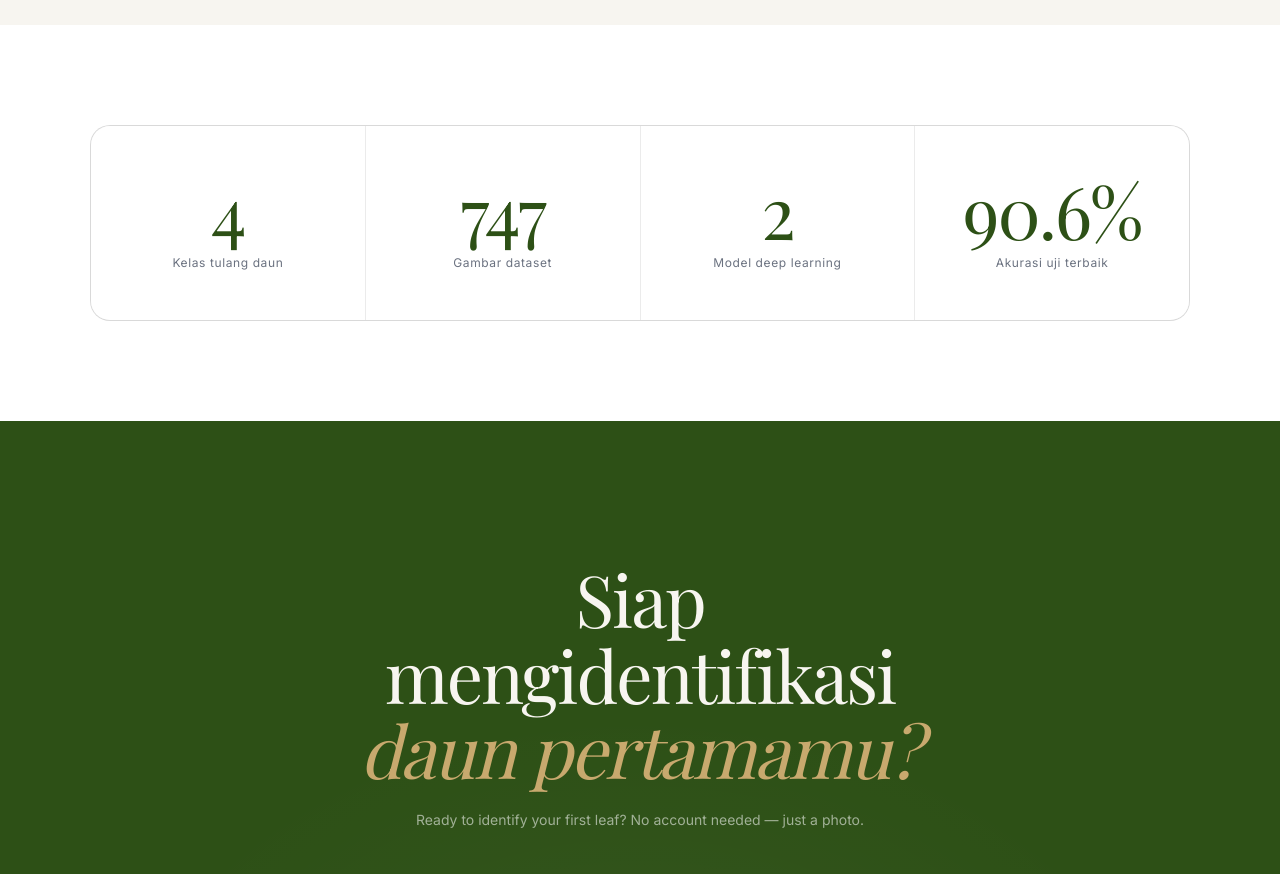
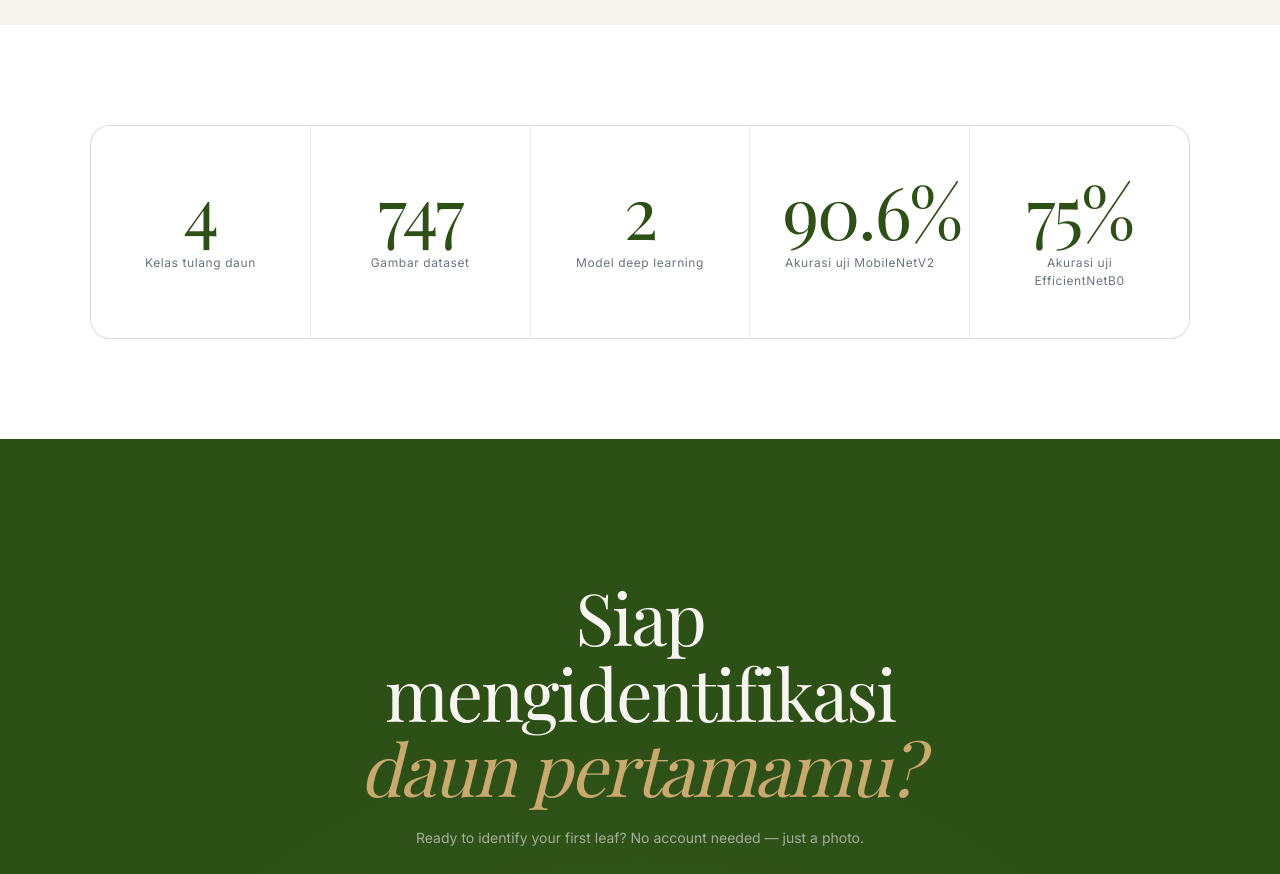
Before and after one commit to dindaatikah211/leaf-venation-frontend, a Next.js app: page / in a window 1280 px wide. Shown: the part 3360-4234 px from the top of the page. Built offline with nearby package versions, Linux system fonts and the light colour scheme; a web font is replaced by a local one.

Commit message:
fix(landing): show accuracy for both models

```diff
--- a/src/features/landing/constants/Landing.ts
+++ b/src/features/landing/constants/Landing.ts
@@ -62,7 +62,8 @@ export const STATS: Stat[] = [
   { value: '4', label: 'Kelas tulang daun' },
   { value: '747', label: 'Gambar dataset' },
   { value: '2', label: 'Model deep learning' },
-  { value: '90.6%', label: 'Akurasi uji terbaik' },
+  { value: '90.6%', label: 'Akurasi uji MobileNetV2' },
+  { value: '75%', label: 'Akurasi uji EfficientNetB0' },
 ]
 
 export const FEATURES: Feature[] = [
```
